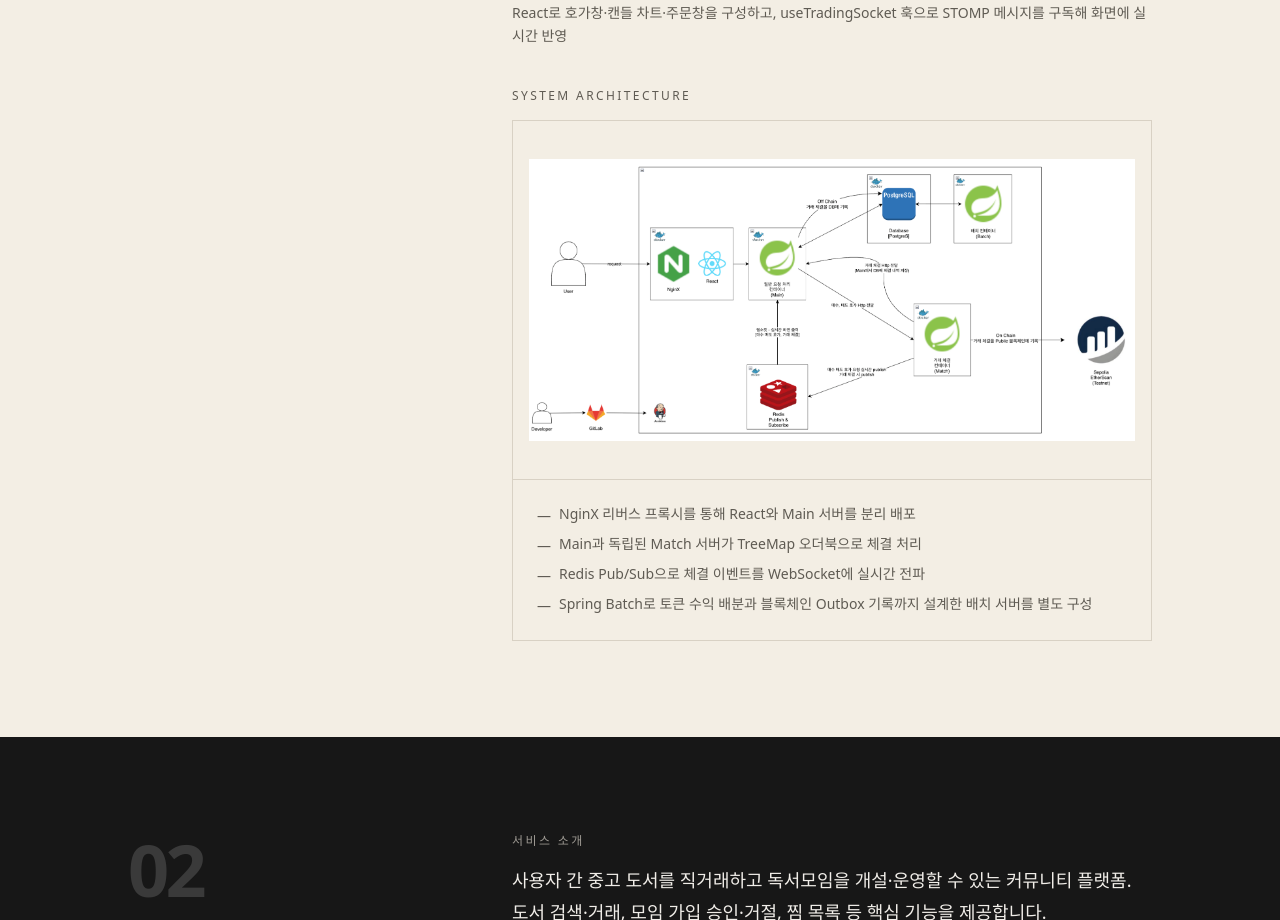
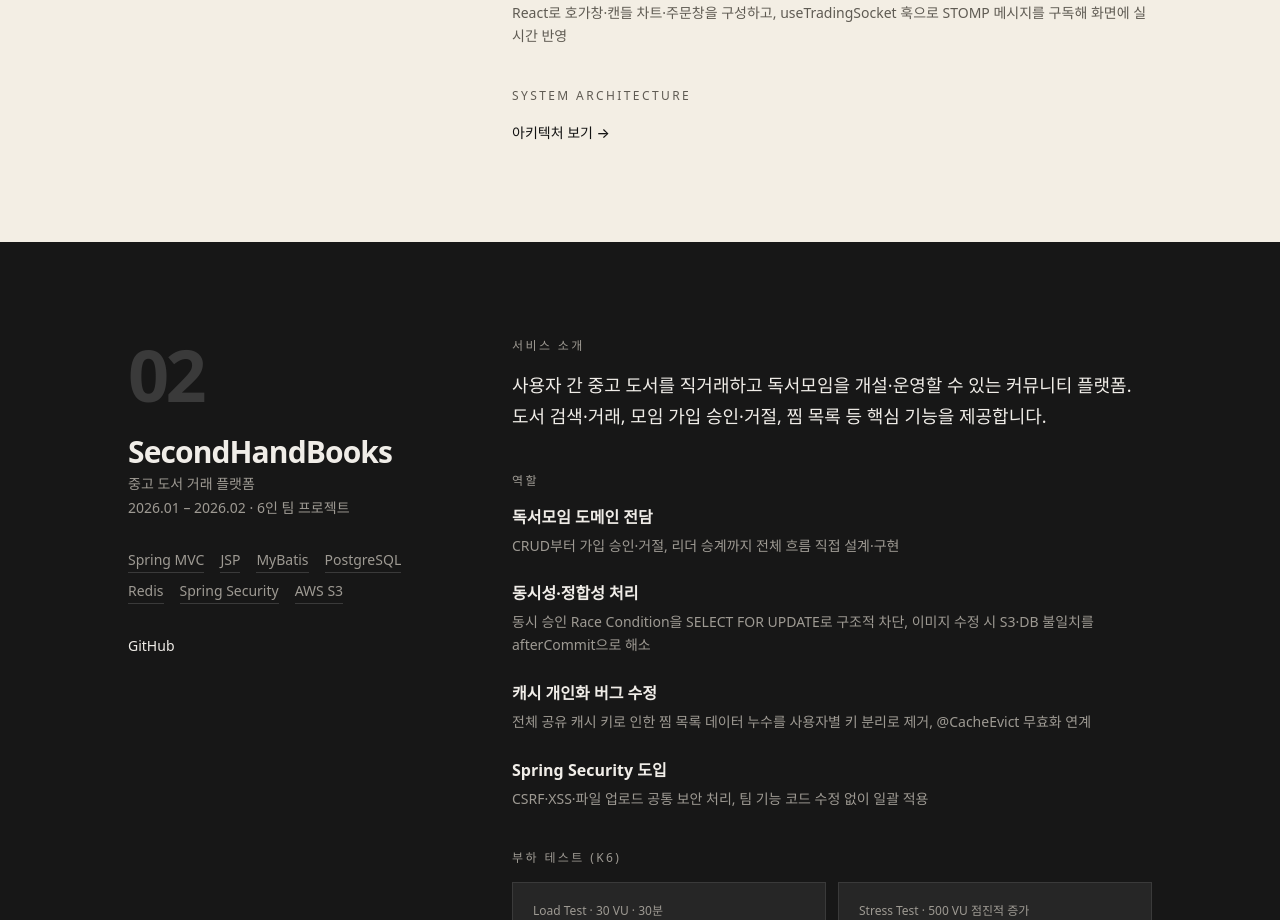
Before and after one commit to hot-gamja/portfolio-v1, a React (Vite) app: page / in a window 1280 px wide. Shown: the part 1820-2740 px from the top of the page. Built offline with nearby package versions, Linux system fonts and the light colour scheme; a web font is replaced by a local one.

Commit message:
refactor: convert architecture image to modal

```diff
--- a/src/components/Projects.tsx
+++ b/src/components/Projects.tsx
@@ -1,9 +1,22 @@
+import { useState, useEffect } from 'react'
 import { useFadeIn } from '../hooks/useFadeIn'
 import { projects, type Project } from '../data/projects'
 
 function ProjectChapter({ project }: { project: Project }) {
   const ref = useFadeIn()
   const isDark = project.dark
+  const [archOpen, setArchOpen] = useState(false)
+
+  useEffect(() => {
+    if (!archOpen) return
+    document.body.style.overflow = 'hidden'
+    const onKey = (e: KeyboardEvent) => { if (e.key === 'Escape') setArchOpen(false) }
+    window.addEventListener('keydown', onKey)
+    return () => {
+      document.body.style.overflow = ''
+      window.removeEventListener('keydown', onKey)
+    }
+  }, [archOpen])
 
   return (
     <section className={isDark ? 'bg-coal' : 'border-t border-line'}>
@@ -122,19 +135,43 @@ function ProjectChapter({ project }: { project: Project }) {
                 <p className={`text-xs font-medium uppercase tracking-[0.2em] mb-4 ${isDark ? 'text-smoke' : 'text-dim'}`}>
                   System Architecture
                 </p>
-                <div className={`border overflow-hidden ${isDark ? 'border-coal-line' : 'border-line'}`}>
-                  <div className="aspect-[16/9]">
-                    <img
-                      src={project.architectureImage}
-                      alt="STO 증권형 토큰 거래 플랫폼 시스템 아키텍처"
-                      loading="lazy"
-                      className="w-full h-full object-contain p-4"
-                    />
+                <button
+                  onClick={() => setArchOpen(true)}
+                  className={`text-sm font-medium pb-0.5 border-b border-transparent hover:border-current transition-colors ${isDark ? 'text-snow' : 'text-ink'}`}
+                >
+                  아키텍처 보기 →
+                </button>
+              </div>
+            )}
+
+            {archOpen && project.architectureImage && (
+              <div
+                className="fixed inset-0 bg-black/70 z-50 flex items-center justify-center p-6"
+                onClick={() => setArchOpen(false)}
+              >
+                <div
+                  className="modal-content bg-ivory max-w-5xl w-full max-h-[90vh] overflow-y-auto"
+                  onClick={(e) => e.stopPropagation()}
+                >
+                  <div className="flex items-center justify-between px-6 pt-5 pb-4 border-b border-line">
+                    <p className="text-xs font-medium uppercase tracking-[0.2em] text-dim">System Architecture</p>
+                    <button
+                      onClick={() => setArchOpen(false)}
+                      className="text-dim hover:text-ink transition-colors text-lg leading-none"
+                      aria-label="닫기"
+                    >
+                      ✕
+                    </button>
                   </div>
+                  <img
+                    src={project.architectureImage}
+                    alt="STO 증권형 토큰 거래 플랫폼 시스템 아키텍처"
+                    className="w-full object-contain p-6"
+                  />
                   {project.architectureBullets && (
-                    <ul className={`p-6 space-y-2 border-t ${isDark ? 'border-coal-line' : 'border-line'}`}>
+                    <ul className="px-6 pb-6 space-y-2 border-t border-line pt-4">
                       {project.architectureBullets.map((b) => (
-                        <li key={b} className={`text-sm flex gap-2 ${isDark ? 'text-smoke' : 'text-dim'}`}>
+                        <li key={b} className="text-sm flex gap-2 text-dim">
                           <span className="mt-0.5">—</span>
                           {b}
                         </li>
--- a/src/index.css
+++ b/src/index.css
@@ -38,6 +38,15 @@ body {
   animation: menu-drop 0.15s ease-out;
 }
 
+@keyframes modal-fade {
+  from { opacity: 0; transform: scale(0.96); }
+  to   { opacity: 1; transform: scale(1); }
+}
+
+.modal-content {
+  animation: modal-fade 0.2s ease-out;
+}
+
 .fade-in {
   opacity: 0;
   transform: translateY(24px);
```
